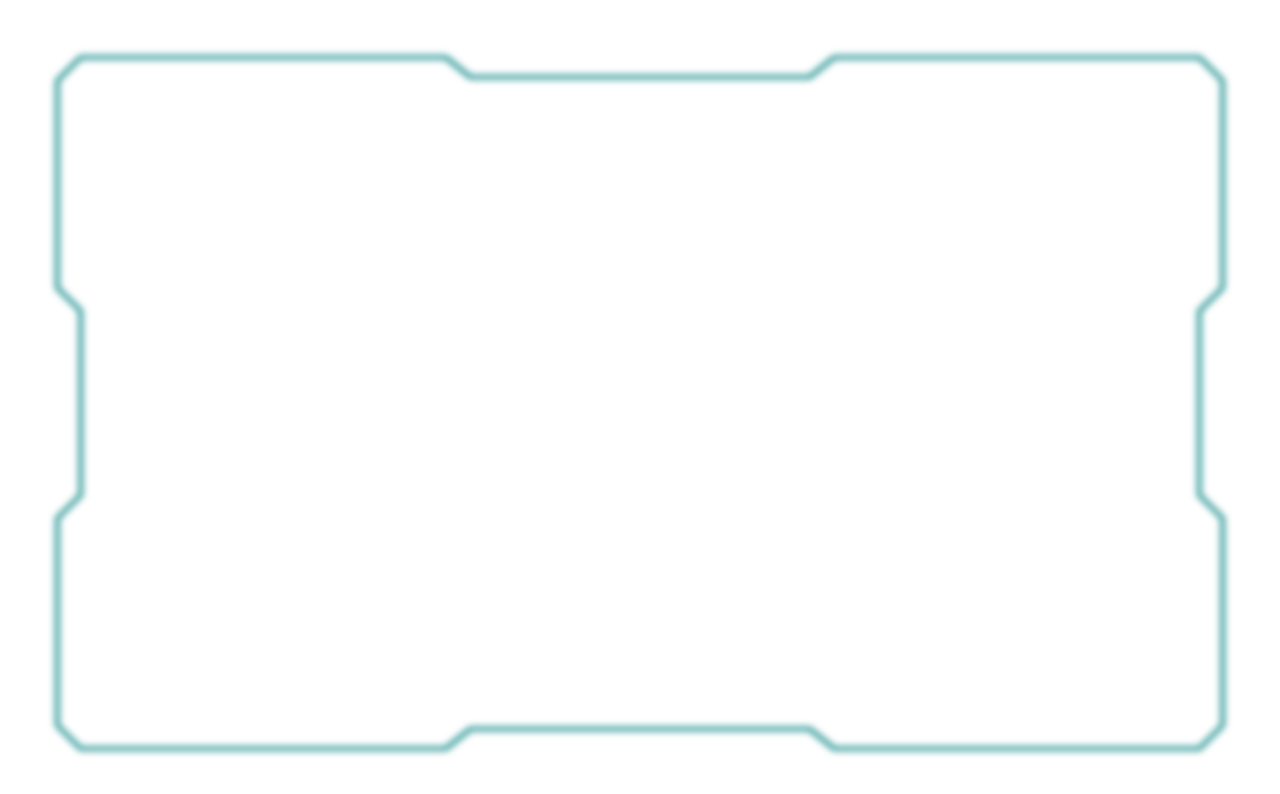
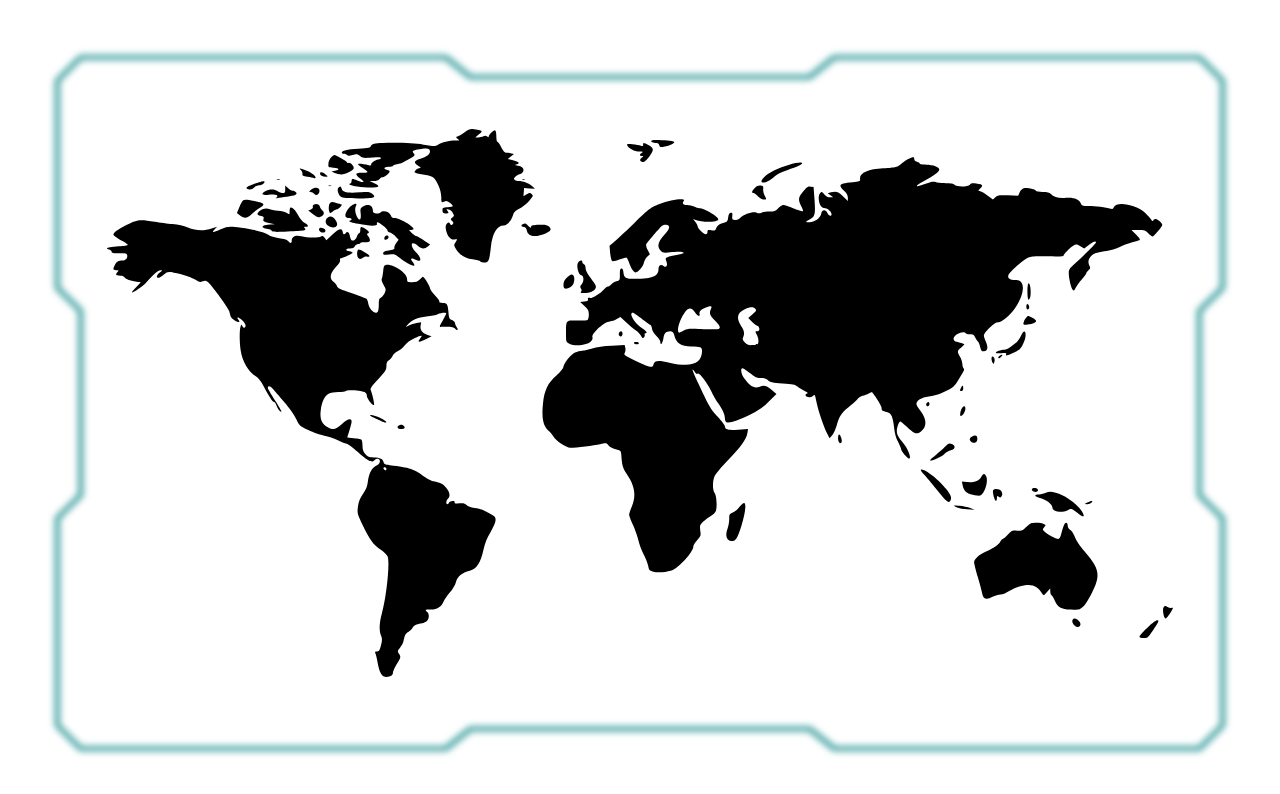
Before and after one commit to leondreamed-archives/website, a Vue app: page / in a window 1280 px wide. Shown: the top 794 px of the page. Built offline with nearby package versions, Linux system fonts and the light colour scheme; the HTML template or start-up script is replaced by a standard one.

Commit message:
feat: add world map

```diff
--- a/package.json
+++ b/package.json
@@ -22,6 +22,7 @@
 		"@vueuse/core": "^7.5.5",
 		"bezier-easing": "^2.1.0",
 		"pinia": "^2.0.0-rc.10",
+		"vite-svg-loader": "^3.1.2",
 		"vue": "^3.2.25"
 	},
 	"devDependencies": {
--- a/src/app.vue
+++ b/src/app.vue
@@ -2,11 +2,24 @@
 import { computed, ref } from 'vue';
 import { useWindowSize } from '@vueuse/core';
 import bezierEasing from 'bezier-easing';
+import WorldMapSilhouette from '~/assets/world-map-silhouette.svg';
 
 const windowSize = useWindowSize();
 
+const uiColor = 'teal';
+
+const glowingBorderPadding = 50;
+const worldMapPadding = 100;
+
+const worldMapHeight = computed(
+	() => windowSize.height.value - 2 * worldMapPadding
+);
+const worldMapWidth = computed(
+	() => windowSize.width.value - 2 * worldMapPadding
+);
+
 const glowingBorderPath = computed(() => {
-	const padding = 50;
+	const padding = glowingBorderPadding;
 
 	const width = windowSize.width.value - 2 * padding;
 	const height = windowSize.height.value - 2 * padding;
@@ -104,8 +117,6 @@ function animateBlur(timestamp: DOMHighResTimeStamp) {
 			blurDiff * easing((cycleLength - cycleTimestamp) / halfCycleLength);
 	}
 
-	console.log(blur);
-
 	blurStdDeviation.value = blur;
 
 	requestAnimationFrame(animateBlur);
@@ -115,7 +126,7 @@ requestAnimationFrame(animateBlur);
 </script>
 
 <template>
-	<div class="bg-black column min-h-full">
+	<div class="bg-gray-200 column min-h-full">
 		<svg
 			width="100%"
 			height="100%"
@@ -126,9 +137,18 @@ requestAnimationFrame(animateBlur);
 					<feGaussianBlur in="SourceGraphic" :stdDeviation="blurStdDeviation" />
 				</filter>
 			</defs>
+
+			<WorldMapSilhouette
+				:width="worldMapWidth"
+				:height="worldMapHeight"
+				:x="worldMapPadding"
+				:y="worldMapPadding"
+				:fill="uiColor"
+			/>
+
 			<path
 				stroke-linejoin="round"
-				stroke="teal"
+				:stroke="uiColor"
 				filter="url(#blur)"
 				stroke-width="4"
 				:d="glowingBorderPath"
--- a/vite.config.ts
+++ b/vite.config.ts
@@ -1,6 +1,7 @@
 import path from 'node:path';
 import { defineConfig } from 'vite';
 import vue from '@vitejs/plugin-vue';
+import svgLoader from 'vite-svg-loader';
 
 export default defineConfig({
 	resolve: {
@@ -8,5 +9,5 @@ export default defineConfig({
 			'~': path.resolve(new URL('.', import.meta.url).pathname, './src'),
 		},
 	},
-	plugins: [vue()],
+	plugins: [vue(), svgLoader()],
 });
```
Also changed, not shown: src/assets/world-map-silhouette.svg (added), 1 other file (tests, documents, lock files or other folders).
